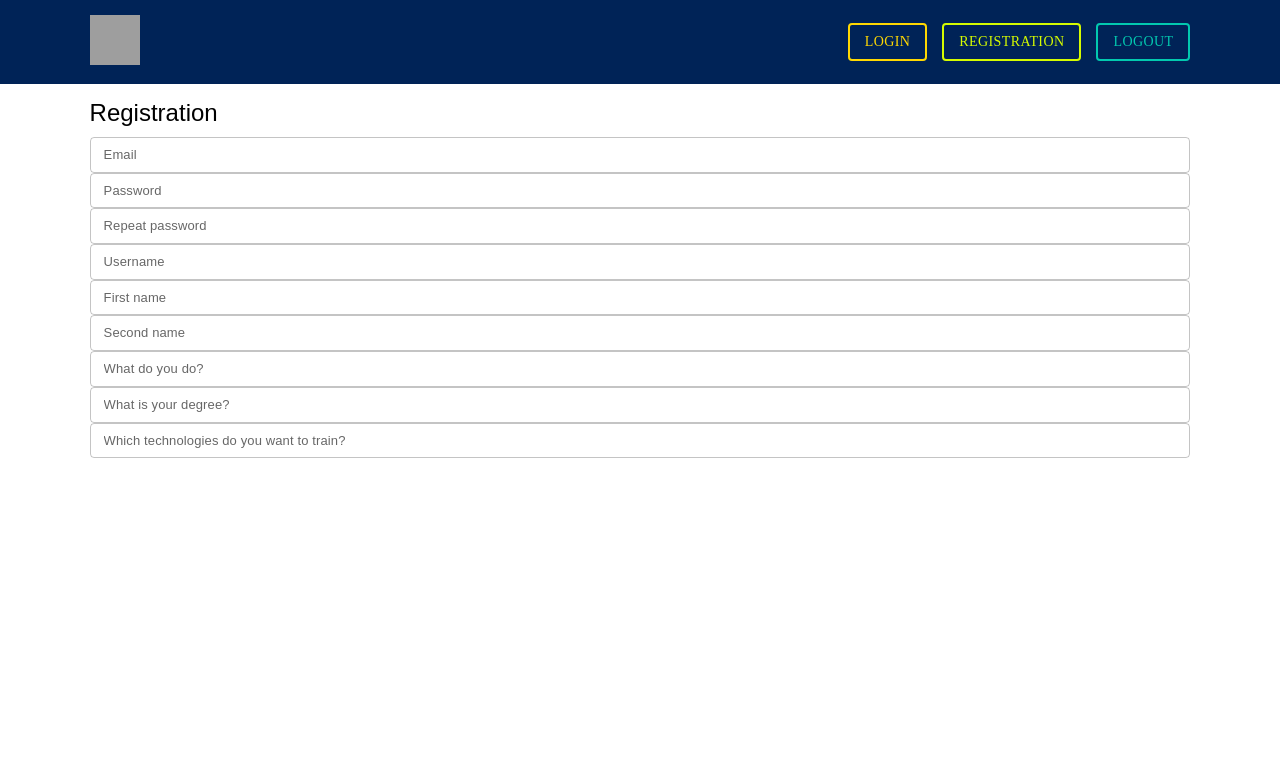
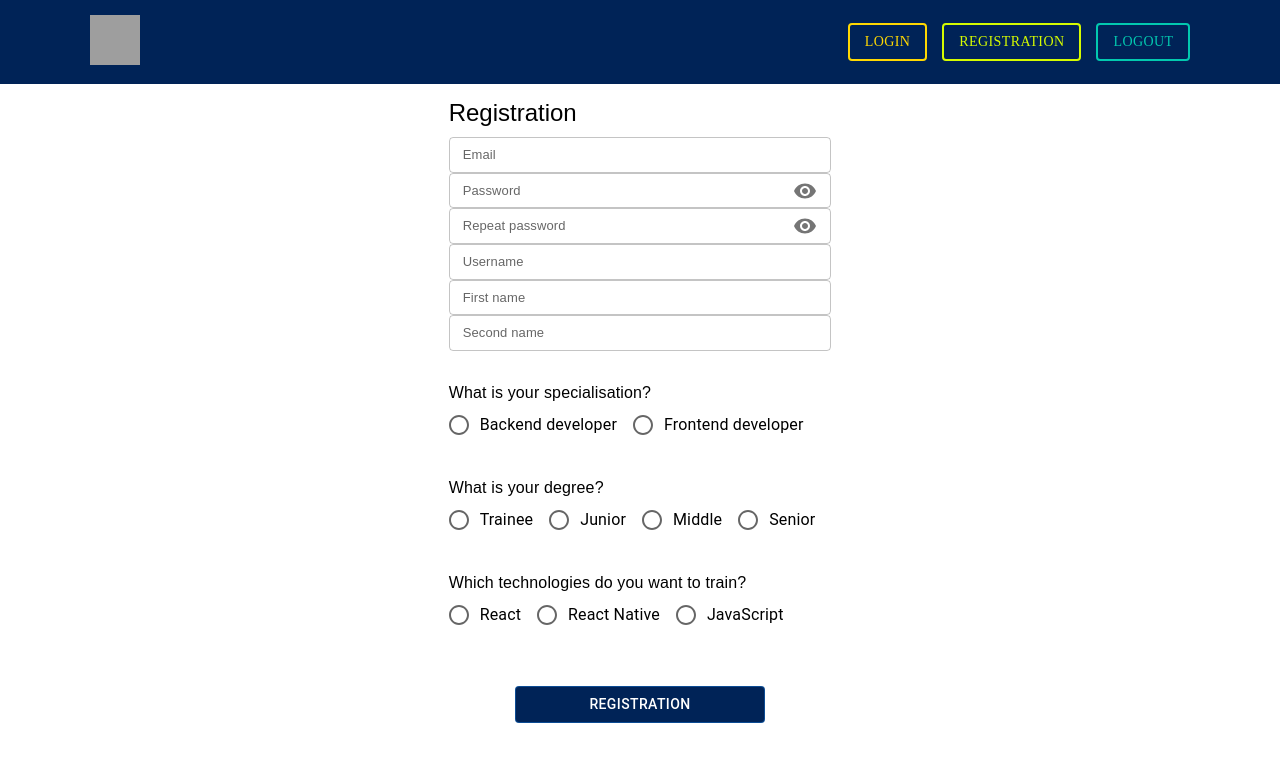
Before and after one commit to VeronikaMishkovec/interview_frontend_next, a Next.js app: page /registration in a window 1280 px wide. Shown: the top 762 px of the page. Built offline with nearby package versions, Linux system fonts and the light colour scheme; grey boxes are pictures that could not be loaded.

Commit message:
feat: registration form

```diff
--- a/components/IInput/index.tsx
+++ b/components/IInput/index.tsx
@@ -1,14 +1,15 @@
-import {TextField} from "@mui/material";
+import {InputAdornment, TextField, TextFieldProps} from "@mui/material";
 import {IInputType} from "./types";
 import {styled} from "@mui/system";
-import style from './style.module.scss'
+import styles from './style.module.scss';
+import CheckCircleOutlineIcon from '@mui/icons-material/CheckCircleOutline';
+import HighlightOffIcon from '@mui/icons-material/HighlightOff';
 
-const IInput = ({ label, type }: IInputType) => {
+
 const CssTextField = styled(TextField)({
   '& label.Mui-focused': {
     color: '#002357',
     fontFamily: 'Montserrat-Medium, sans-serif',
-
   },
   '& label': {
     fontFamily: 'Montserrat-Regular, sans-serif',
@@ -16,7 +17,7 @@ const IInput = ({ label, type }: IInputType) => {
   },
   '& input': {
     fontFamily: 'Montserrat-Regular, sans-serif',
-      fontSize: '13px'
+    fontSize: '13px',
   },
   '& .MuiOutlinedInput-root': {
     '&:hover fieldset': {
@@ -30,15 +31,37 @@ const IInput = ({ label, type }: IInputType) => {
   },
 });
 
+const IInput = ({ label, type, style, value, onChange, isError, isSuccess, endIcon, onClickEndIcon }: IInputType) => {
   return (
+    <div className={styles.container}>
       <CssTextField
-      className={style.inputContainer}
+        className={`${styles.inputContainer} ${style}`}
         id="standard-basic"
         label={label}
         variant="outlined"
         type={type}
         size={'small'}
+        value={value}
+        onChange={onChange}
+        InputProps={{
+          endAdornment: (
+            <>
+              {!!endIcon &&
+                <InputAdornment position="end" onClick={onClickEndIcon} style={{ cursor: 'pointer' }}>
+                  {endIcon}
+                </InputAdornment>
+              }
+            </>
+          ),
+        }}
       />
+      {isSuccess &&
+        <div className={styles.errorContainer}>
+          <HighlightOffIcon className={styles.errorIcon} />
+          <div>{'Error message'}</div>
+        </div> }
+      {isError &&  <CheckCircleOutlineIcon className={styles.successIcon} />}
+    </div>
   )
 }
 
--- a/components/IInput/style.module.scss
+++ b/components/IInput/style.module.scss
@@ -1,3 +1,33 @@
 .inputContainer {
   margin: 7px 0;
+  width: 100%;
 }
+
+.container {
+  display: flex;
+  align-items: center;
+  justify-content: flex-start;
+}
+
+.errorContainer {
+  display: flex;
+  align-items: center;
+
+  div {
+    margin-left: 10px;
+    color: #FD292F;
+    font-size: 14px;
+  }
+}
+
+.errorIcon {
+  color: #FD292F;
+  margin-left: 10px;
+  font-size: 26px;
+}
+
+.successIcon {
+  color: #089400;
+  margin-left: 10px;
+  font-size: 26px;
+}
--- /dev/null
+++ b/components/IRadioGroup/index.tsx
@@ -0,0 +1,29 @@
+import {FormControlLabel, Radio, RadioGroup} from "@mui/material";
+import {IRadioGropeType} from "./types";
+import {ChangeEvent, useState} from "react";
+
+const IRadioGroup = ({ radioList }: IRadioGropeType) => {
+
+  return (
+    <RadioGroup
+      row
+      aria-labelledby="demo-radio-buttons-group-label"
+      defaultValue="female"
+      name="radio-buttons-group"
+    >
+      {radioList.map(radio =>
+        <FormControlLabel
+          key={radio.id}
+          value={radio.value}
+          control={<Radio />}
+          label={radio.title}
+          style={{
+            fontFamily: 'Montserrat-Regular, sans-serif !important'
+          }}
+        />
+      )}
+    </RadioGroup>
+  )
+}
+
+export default IRadioGroup
--- /dev/null
+++ b/components/IRadioGroup/types.ts
@@ -0,0 +1,9 @@
+type IRadioGropeItem = {
+  title: string
+  value: string
+  id: string
+}
+
+export type IRadioGropeType = {
+  radioList: IRadioGropeItem[]
+}
--- a/components/Layout/style.module.scss
+++ b/components/Layout/style.module.scss
@@ -49,4 +49,6 @@
 
 .mainContainer {
   padding: 15px 7%;
+  display: flex;
+  justify-content: center;
 }
--- /dev/null
+++ b/constants/specialisations.ts
@@ -0,0 +1,17 @@
+export const SPECIALISATIONS = [
+  { value: 'backend', title: 'Backend developer', id: '1' },
+  { value: 'frontend', title: 'Frontend developer', id: '2' }
+]
+
+export const DEGREES = [
+  { value: 'trainee', title: 'Trainee', id: '1' },
+  { value: 'junior', title: 'Junior', id: '2' },
+  { value: 'middle', title: 'Middle', id: '3' },
+  { value: 'senior', title: 'Senior', id: '4' }
+]
+
+export const TECHNOLOGIES = [
+  { value: 'react', title: 'React', id: '1' },
+  { value: 'reactnative', title: 'React Native', id: '2' },
+  { value: 'js', title: 'JavaScript', id: '3' },
+]
--- a/package.json
+++ b/package.json
@@ -11,7 +11,9 @@
   "dependencies": {
     "@emotion/react": "^11.10.5",
     "@emotion/styled": "^11.10.5",
-    "@mui/material": "^5.10.17",
+    "@mui/icons-material": "^5.11.0",
+    "@mui/material": "^5.11.2",
+    "@mui/styled-engine-sc": "^5.11.0",
     "@types/node": "18.11.13",
     "@types/react": "18.0.26",
     "@types/react-dom": "18.0.9",
@@ -21,6 +23,7 @@
     "react": "18.2.0",
     "react-dom": "18.2.0",
     "sass": "^1.56.2",
+    "styled-components": "^5.3.6",
     "typescript": "4.9.4"
   }
 }
--- a/pages/registration.tsx
+++ b/pages/registration.tsx
@@ -1,21 +1,85 @@
 import Layout from "../components/Layout";
 import IInput from "../components/IInput";
 import style from '../styles/registration.module.scss';
+import {useState} from "react";
+import VisibilityIcon from '@mui/icons-material/Visibility';
+import VisibilityOffIcon from '@mui/icons-material/VisibilityOff';
+import {FormLabel} from "@mui/material";
+import IRadioGroup from "../components/IRadioGroup";
+import {DEGREES, SPECIALISATIONS, TECHNOLOGIES} from "../constants/specialisations";
+import IButton from "../components/IButton";
 
 const Registration = () => {
+  const [email, setEmail] = useState('')
+  const [password, setPassword] = useState('')
+  const [repeatPassword, setRepeatPassword] = useState('')
+  const [showPassword, setShowPassword] = useState(false)
+  const [showRepeatPassword, setShowRepeatPassword] = useState(false)
+  const [username, setUsername] = useState('')
+  const [firstName, setFirstName] = useState('')
+  const [secondName, setSecondName] = useState('')
+
   return (
     <Layout>
       <div className={style.container}>
         <div className={style.header}>Registration</div>
-        <IInput label={'Email'} />
-        <IInput label={'Password'} type={'password'}/>
-        <IInput label={'Repeat password'} type={'password'}/>
-        <IInput label={'Username'} />
-        <IInput label={'First name'} />
-        <IInput label={'Second name'} />
-        <IInput label={'What do you do?'} />
-        <IInput label={'What is your degree?'} />
-        <IInput label={'Which technologies do you want to train?'} />
+        <IInput
+          label={'Email'}
+          style={style.input}
+          value={email}
+          onChange={(e) => setEmail(e.target.value)}
+          isError={false}
+          isSuccess={false}
+        />
+        <IInput
+          style={style.input}
+          label={'Password'}
+          type={showPassword ? 'text' : 'password'}
+          value={password}
+          onChange={(e) => setPassword(e.target.value)}
+          endIcon={showPassword ? <VisibilityOffIcon /> : <VisibilityIcon />}
+          onClickEndIcon={() => setShowPassword(!showPassword)}
+        />
+        <IInput
+          label={'Repeat password'}
+          type={showRepeatPassword ? 'text' : 'password'}
+          value={repeatPassword}
+          style={style.input}
+          onChange={(e) => setRepeatPassword(e.target.value)}
+          onClickEndIcon={() => setShowRepeatPassword(!showRepeatPassword)}
+          endIcon={showRepeatPassword ? <VisibilityOffIcon /> : <VisibilityIcon />}
+        />
+        <IInput
+          style={style.input}
+          label={'Username'}
+          value={username}
+          onChange={(e) => setUsername(e.target.value)}
+        />
+        <IInput
+          style={style.input}
+          label={'First name'}
+          value={firstName}
+          onChange={(e) => setFirstName(e.target.value)}
+        />
+        <IInput
+          style={style.input}
+          label={'Second name'}
+          value={secondName}
+          onChange={(e) => setSecondName(e.target.value)}
+        />
+        <FormLabel className={style.label} id="demo-radio-buttons-group-label">
+          {'What is your specialisation?'}
+        </FormLabel>
+        <IRadioGroup radioList={SPECIALISATIONS}/>
+        <FormLabel className={style.label} id="demo-radio-buttons-group-label">
+          {'What is your degree?'}
+        </FormLabel>
+        <IRadioGroup radioList={DEGREES}/>
+        <FormLabel className={style.label} id="demo-radio-buttons-group-label">
+          {'Which technologies do you want to train?'}
+        </FormLabel>
+        <IRadioGroup radioList={TECHNOLOGIES}/>
+        <IButton title={'Registration'} onClick={() => {}} className={style.registrationButton}/>
       </div>
     </Layout>
   )
--- a/styles/globals.css
+++ b/styles/globals.css
@@ -2,9 +2,13 @@ html,
 body {
   padding: 0;
   margin: 0;
-  font-family: -apple-system, Montserrat-Regular, sans-serif;
+  font-family: -apple-system, Montserrat-Regular, sans-serif !important;
 }
 
 a {
   text-decoration: none;
 }
+
+.MuiTypography-root {
+  font-family: -apple-system, Montserrat-Regular, sans-serif;
+}
--- a/styles/registration.module.scss
+++ b/styles/registration.module.scss
@@ -7,4 +7,23 @@
     font-size: 24px;
     margin-bottom: 10px;
   }
+
+  .input {
+    //max-width: 350px;
+  }
+
+  .label {
+    font-family: Montserrat-Medium, sans-serif;
+    font-size: 16px;
+    color: #000000;
+    margin-top: 30px;
+  }
+
+  .registrationButton {
+    background-color: #002357;
+    color: #ffffff;
+    width: 250px;
+    margin-top: 50px;
+    align-self: center;
+  }
 }
```
Also changed, not shown: components/IInput/types.ts (+9 -1 lines). Lines whose indentation alone changed are shown as unchanged.
